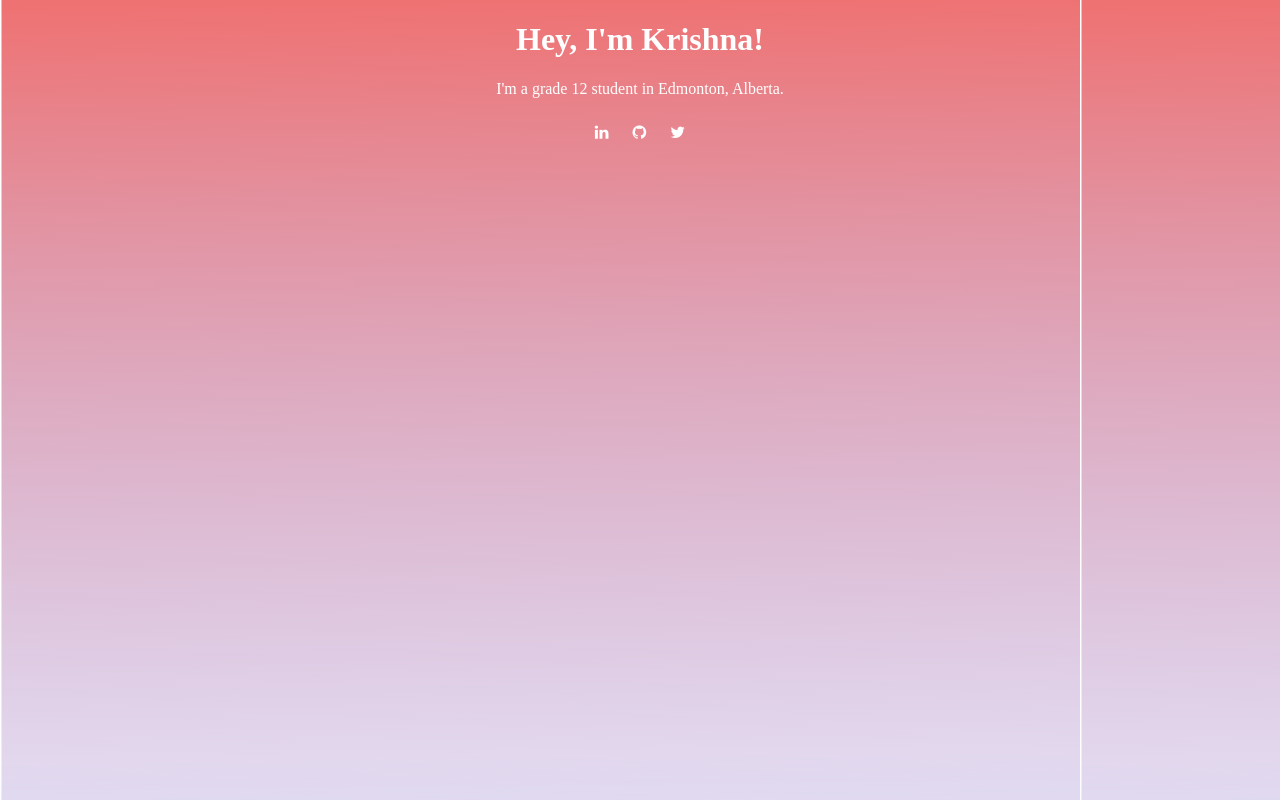
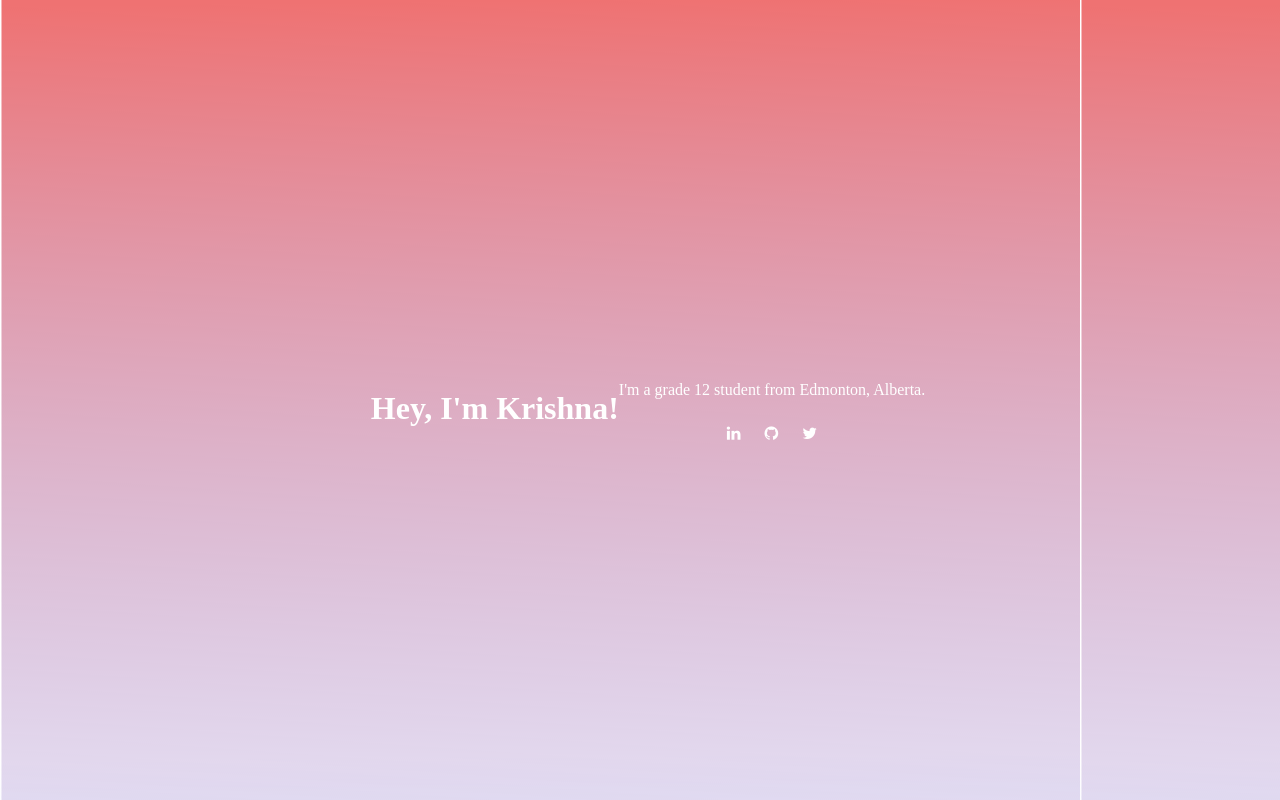
Before and after one commit to kriishnaPat/kriishnaPat.github.io, a plain HTML site: page index.html in a window 1280 px wide. Drawn offline with Linux system fonts and the light colour scheme.

Commit message:
random stuff

```diff
--- a/index.html
+++ b/index.html
@@ -7,8 +7,9 @@
         }
     </style>
 <body>
-        <h1>Hey, I'm Krishna!</h1>
-        <p>I'm a grade 12 student in Edmonton, Alberta.</p>
+        <div class="container">
+            <div><h1>Hey, I'm Krishna!</h1></div>
+            <div><p>I'm a grade 12 student from Edmonton, Alberta.</p>
             <!-- Add icon library -->
             <link rel="stylesheet" href="https://cdnjs.cloudflare.com/ajax/libs/font-awesome/4.7.0/css/font-awesome.min.css">
 
@@ -16,6 +17,6 @@
             <a href="https://www.linkedin.com/in/kriishna-p/" class="fa fa-linkedin"></a>
             <a href="https://github.com/kriishnaPat" class="fa fa-github"></a>
             <a href="https://twitter.com/home" class="fa fa-twitter"></a>
-
+          </div>
 </body>
 </html>
--- a/style.css
+++ b/style.css
@@ -4,7 +4,7 @@ body{
     color: white;
 }
 
-.fa {
+.fa{
     padding: 10px;
     text-align: center;
     text-decoration: none;
@@ -12,6 +12,15 @@ body{
     text-size-adjust: 500px;
   }
 
-  .fa:hover {
+.fa:hover{
     opacity: 0.7;
   }
+
+.container {
+    height: 100%;
+    width: 100%;
+    display: flex;
+    position: fixed;
+    align-items: center;
+    justify-content: center;
+  }
```
Lines whose indentation alone changed are shown as unchanged.
